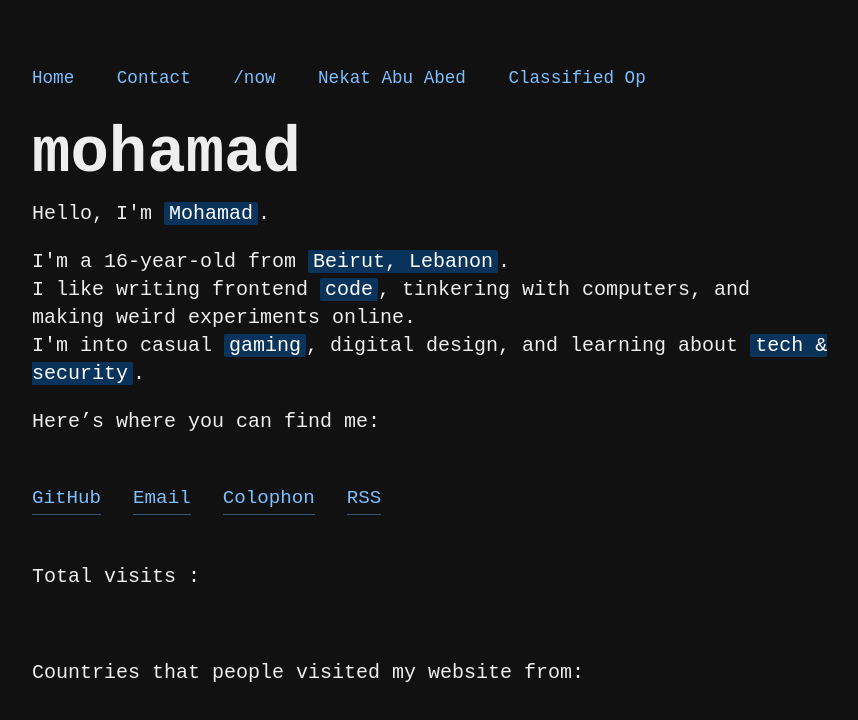
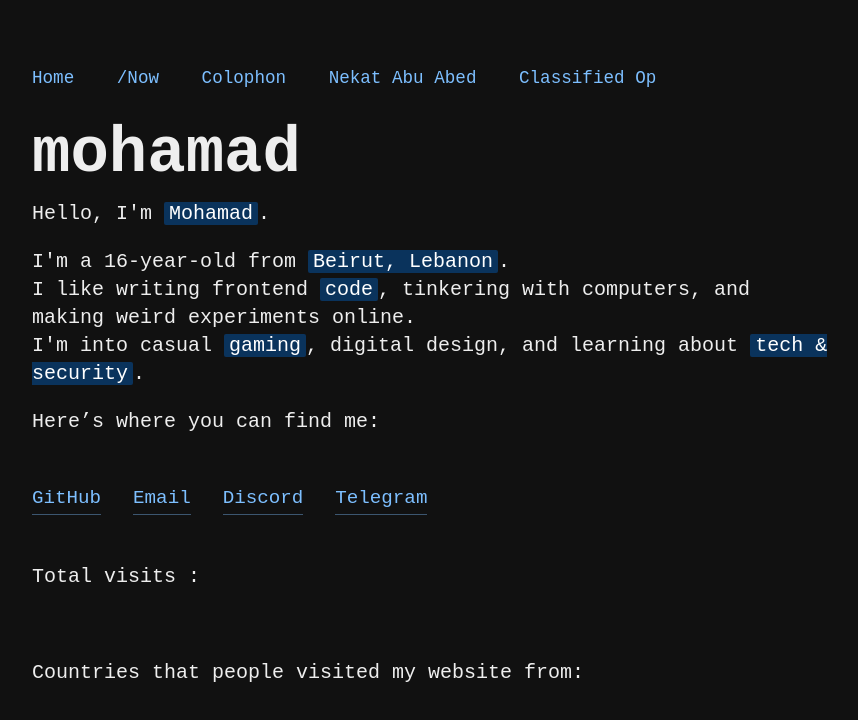
Before and after one commit to mjnaous/web, a plain HTML site: page index.html in a window 1280 px wide. Shown: the whole page, without its empty margins (208-1066 px from the left). Drawn offline with Linux system fonts and the light colour scheme; a script that the page names is missing.

Commit message:
Update index.html

```diff
--- a/index.html
+++ b/index.html
@@ -147,8 +147,8 @@
 <body>
   <div class="nav">
     <a href="/">Home</a>
-    <a href="/contact">Contact</a>
-    <a href="/now">/now</a>
+    <a href="/now">/Now</a>
+    <a href="/colophon">Colophon</a>
     <a href="//abuabed.naous.eu.org">Nekat Abu Abed</a>
     <a href="/class">Classified Op</a>
   </div>
@@ -166,8 +166,8 @@
   <div class="links">
     <a href="https://github.com/mjnaous">GitHub</a>
     <a href="mailto:mj@naous.eu.org">Email</a>
-    <a href="/colophon">Colophon</a>
-    <a href="/rss.xml">RSS</a>
+    <a href="https://discord.com/users/1077628911267086496">Discord</a>
+    <a href="https://t.me/mjnaous">Telegram</a>
   </div>
 
  <br>
```
